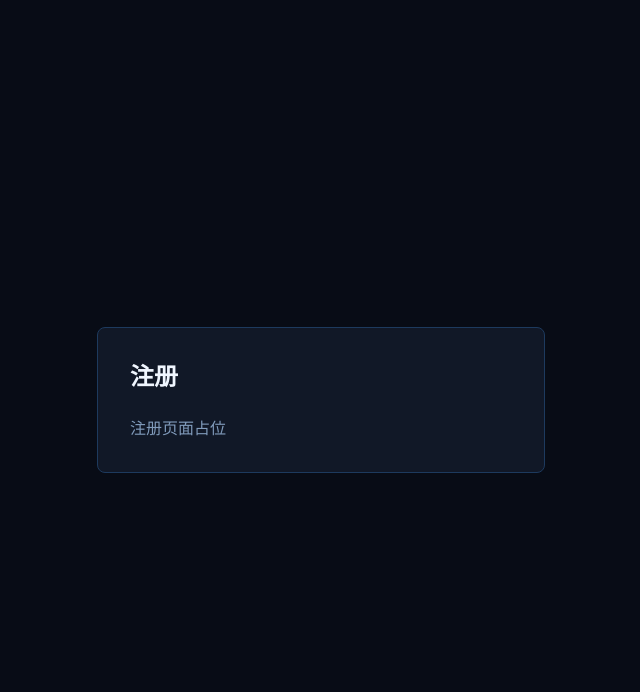
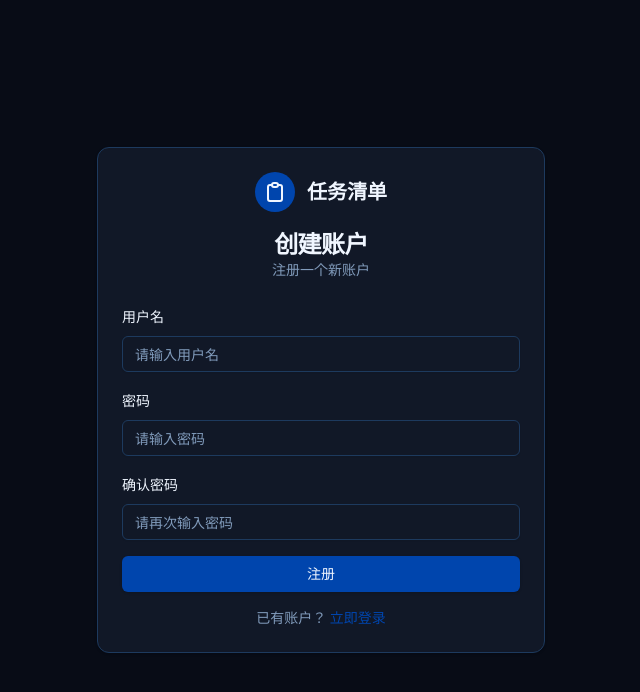
Before and after one commit to ItalyPtrick/todo-frontend, a React (Vite) app: page /register in a window 1280 px wide. Shown: the top 692 px of the page, without its empty margins (319-959 px from the left). Built offline with nearby package versions, Linux system fonts and the light colour scheme.

Commit message:
feat(注册页面): 实现用户注册功能及表单验证
添加完整的注册页面功能，包括：
- 用户名、密码和确认密码的表单输入
- 表单验证逻辑
- 注册API调用
- 错误处理和加载状态
- 动画效果和UI组件

```diff
--- a/src/pages/RegisterPage.tsx
+++ b/src/pages/RegisterPage.tsx
@@ -1,8 +1,160 @@
+import { useState, FormEvent } from 'react';
+import { Link, useNavigate } from 'react-router-dom';
+import { motion } from 'framer-motion';
+import { toast } from 'sonner';
+import { Card, CardContent, CardDescription, CardHeader, CardTitle } from '../components/ui/card';
+import { Input } from '../components/ui/input';
+import { Label } from '../components/ui/label';
+import { Button } from '../components/ui/button';
+import { fadeUp, staggerContainer } from '../lib/animations';
+import apiClient from '../services/api-client';
+import { AuthLayout } from '../layouts/AuthLayout';
+
 export function RegisterPage() {
+  const navigate = useNavigate();
+  const [username, setUsername] = useState('');
+  const [password, setPassword] = useState('');
+  const [confirmPassword, setConfirmPassword] = useState('');
+  const [loading, setLoading] = useState(false);
+
+  const handleSubmit = async (e: FormEvent) => {
+    e.preventDefault();
+
+    if (!username.trim() || !password.trim() || !confirmPassword.trim()) {
+      toast.error('请填写所有字段');
+      return;
+    }
+
+    if (password !== confirmPassword) {
+      toast.error('两次密码输入不一致');
+      return;
+    }
+
+    setLoading(true);
+
+    try {
+      await apiClient.post('/auth/register', {
+        username,
+        password,
+      });
+
+      toast.success('注册成功，请登录');
+      navigate('/login');
+    } catch (error: any) {
+      let message = '注册失败，请稍后重试';
+      const detail = error.response?.data?.detail;
+      if (typeof detail === 'string') {
+        message = detail;
+      } else if (Array.isArray(detail) && detail.length > 0) {
+        const firstError = detail[0];
+        if (typeof firstError === 'string') {
+          message = firstError;
+        } else if (firstError?.msg) {
+          message = firstError.msg;
+        }
+      } else if (detail?.msg) {
+        message = detail.msg;
+      }
+      toast.error(message);
+    } finally {
+      setLoading(false);
+    }
+  };
+
   return (
-    <div className="w-full max-w-md p-8 bg-card rounded-lg border border-border">
-      <h1 className="text-2xl font-bold mb-6">注册</h1>
-      <p className="text-muted-foreground">注册页面占位</p>
-    </div>
+    <motion.div
+      className="w-full max-w-md"
+      variants={fadeUp}
+      initial="initial"
+      animate="animate"
+    >
+      <Card>
+        <CardHeader className="space-y-4">
+          {/* Logo 区域 */}
+          <div className="flex items-center justify-center gap-3">
+            <div className="w-10 h-10 rounded-full bg-primary flex items-center justify-center">
+              <svg
+                className="w-6 h-6 text-primary-foreground"
+                fill="none"
+                stroke="currentColor"
+                viewBox="0 0 24 24"
+              >
+                <path
+                  strokeLinecap="round"
+                  strokeLinejoin="round"
+                  strokeWidth={2}
+                  d="M9 5H7a2 2 0 00-2 2v12a2 2 0 002 2h10a2 2 0 002-2V7a2 2 0 00-2-2h-2M9 5a2 2 0 002 2h2a2 2 0 002-2M9 5a2 2 0 012-2h2a2 2 0 012 2"
+                />
+              </svg>
+            </div>
+            <span className="text-xl font-semibold">任务清单</span>
+          </div>
+
+          <div className="text-center">
+            <CardTitle className="text-2xl">创建账户</CardTitle>
+            <CardDescription>注册一个新账户</CardDescription>
+          </div>
+        </CardHeader>
+
+        <CardContent>
+          <motion.form
+            onSubmit={handleSubmit}
+            className="space-y-4"
+            variants={staggerContainer}
+            initial="initial"
+            animate="animate"
+          >
+            <motion.div variants={fadeUp} className="space-y-2">
+              <Label htmlFor="username">用户名</Label>
+              <Input
+                id="username"
+                type="text"
+                placeholder="请输入用户名"
+                value={username}
+                onChange={(e) => setUsername(e.target.value)}
+                disabled={loading}
+              />
+            </motion.div>
+
+            <motion.div variants={fadeUp} className="space-y-2">
+              <Label htmlFor="password">密码</Label>
+              <Input
+                id="password"
+                type="password"
+                placeholder="请输入密码"
+                value={password}
+                onChange={(e) => setPassword(e.target.value)}
+                disabled={loading}
+              />
+            </motion.div>
+
+            <motion.div variants={fadeUp} className="space-y-2">
+              <Label htmlFor="confirmPassword">确认密码</Label>
+              <Input
+                id="confirmPassword"
+                type="password"
+                placeholder="请再次输入密码"
+                value={confirmPassword}
+                onChange={(e) => setConfirmPassword(e.target.value)}
+                disabled={loading}
+              />
+            </motion.div>
+
+            <motion.div variants={fadeUp}>
+              <Button type="submit" className="w-full" disabled={loading}>
+                {loading ? '注册中...' : '注册'}
+              </Button>
+            </motion.div>
+
+            <motion.div variants={fadeUp} className="text-center text-sm">
+              <span className="text-muted-foreground">已有账户？</span>{' '}
+              <Link to="/login" className="text-primary hover:underline">
+                立即登录
+              </Link>
+            </motion.div>
+          </motion.form>
+        </CardContent>
+      </Card>
+    </motion.div>
   );
 }
```
